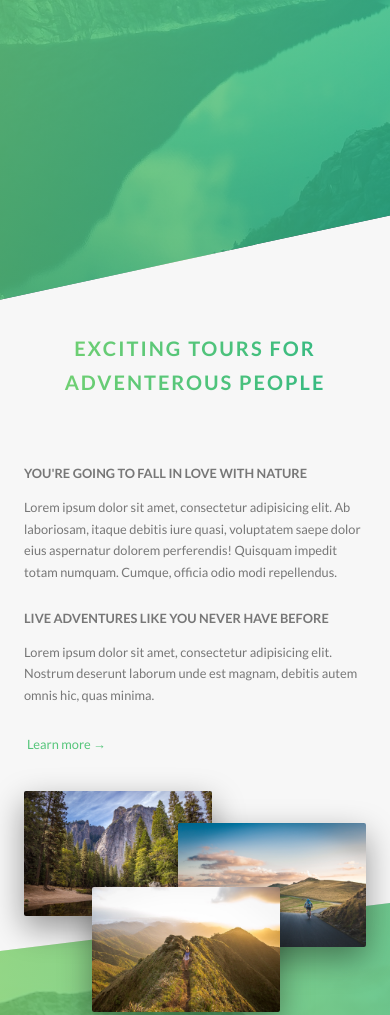
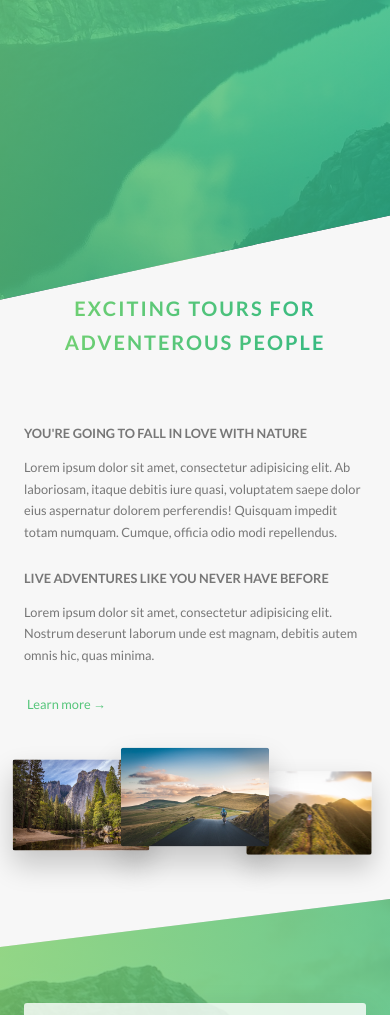
Before and after one commit to emontecalvo/SASS-nature-project, a website: page index.html in a window 390 px wide. Shown: the part 502-1517 px from the top of the page. Drawn offline with Linux system fonts and the light colour scheme.

Commit message:
updating for responsiveness

```diff
--- a/sass/base/_utilities.scss
+++ b/sass/base/_utilities.scss
@@ -4,6 +4,10 @@
 
 .u-margin-bottom-big {
 	margin-bottom: 8rem !important;
+
+  @include respond(tab-port) {
+    margin-bottom: 5rem;
+  }
 }
 
 .u-margin-bottom-small {
@@ -12,6 +16,10 @@
 
 .u-margin-bottom-medium {
 	margin-bottom: 4rem !important;
+
+  @include respond(tab-port) {
+    margin-bottom: 3rem;
+  }
 }
 
 .u-margin-top-big {
--- a/sass/components/_composition.scss
+++ b/sass/components/_composition.scss
@@ -10,19 +10,43 @@
 		transition: all .2s;
 		outline-offset: 2rem;
 
+		@include respond(tab-port) {
+			float: left;
+			position: relative;
+			width: 33.3333333%;
+			box-shadow: 0 1.5rem 3rem rgba($color-black, .2);
+		}
+
 		&--p1 {
 			left: 0;
 			top: -2rem;
+
+			@include respond(tab-port) {
+				top: 0;
+				transform: scale(1.2);
+			}
 		}
 
 		&--p2 {
 			right: 0;
 			top: 2rem;
+
+			@include respond(tab-port) {
+				top: -1rem;
+				transform: scale(1.3);
+				z-index: 100;
+			}
 		}
 
 		&--p3 {
 			left: 20%;
 			top: 10rem;
+
+			@include respond(tab-port) {
+				top: 1rem;
+				left: 0;
+				transform: scale(1.1);
+			}
 		}
 
 		&:hover {
--- a/sass/components/_feature-box.scss
+++ b/sass/components/_feature-box.scss
@@ -7,6 +7,10 @@
 	box-shadow: 0 1.5rem 4rem rgba($color-black, .15);
 	transition: transform .3s;
 
+	@include respond(tab-port) {
+		padding: 2rem;
+	}
+
 	&__icon {
     font-size: 6rem;
     margin-bottom: .5rem;
@@ -14,6 +18,10 @@
     background-image: linear-gradient(to right, $color-primary-light, $color-primary-dark);
     -webkit-background-clip: text;
     color: transparent;
+
+    @include respond(tab-port) {
+			margin-bottom: 0;
+		}
 	}
 
 	&:hover {
--- a/sass/layout/_footer.scss
+++ b/sass/layout/_footer.scss
@@ -11,6 +11,10 @@
   &__logo-box {
 		text-align: center;
 		margin-bottom: 8rem;
+
+		@include respond(tab-port) {
+      margin-bottom: 6rem;
+    }
   }
 
   &__logo {
--- a/sass/pages/_home.scss
+++ b/sass/pages/_home.scss
@@ -2,6 +2,10 @@
     background-color: $color-gray-light-1;
     padding: 25rem 0;
     margin-top: -20vh;
+
+    @include respond(tab-port) {
+        padding: 20rem 0;
+    }
 }
 
 .section-features {
@@ -22,22 +26,38 @@
     & > * {
         transform: skewY(7deg);
     }
+
+    @include respond(tab-port) {
+        padding: 10rem 0;
+    }
 }
 
 .section-tours {
     background-color: $color-gray-light-1;
     padding: 25rem 0 15rem 0;
     margin-top: -10rem;
+
+    @include respond(tab-port) {
+        padding: 20rem 0 10rem 0;
+    }
 }
 
 .section-stories {
     position: relative;
     padding: 15rem 0;
+
+    @include respond(tab-port) {
+        padding: 10rem 0;
+    }
 }
 
 .section-book {
     padding: 15rem 0;
     background-image: linear-gradient(to right bottom, $color-primary-light, $color-primary-dark);
+
+    @include respond(tab-port) {
+        padding: 10rem 0;
+    }
 }
 
 .book {
```
Also changed, not shown: css/style.css.
